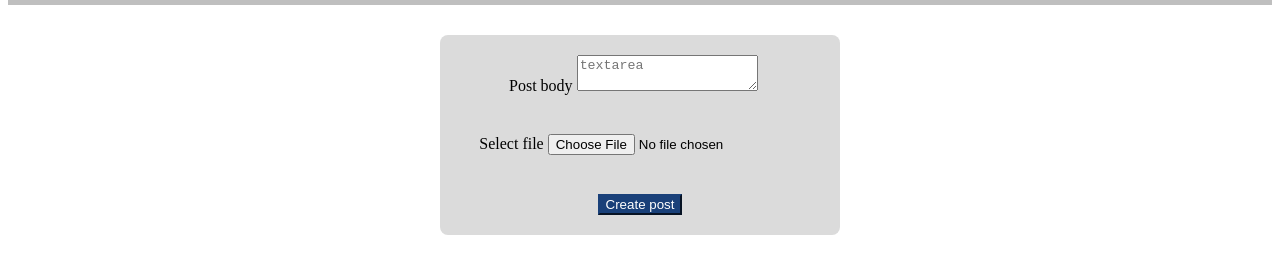
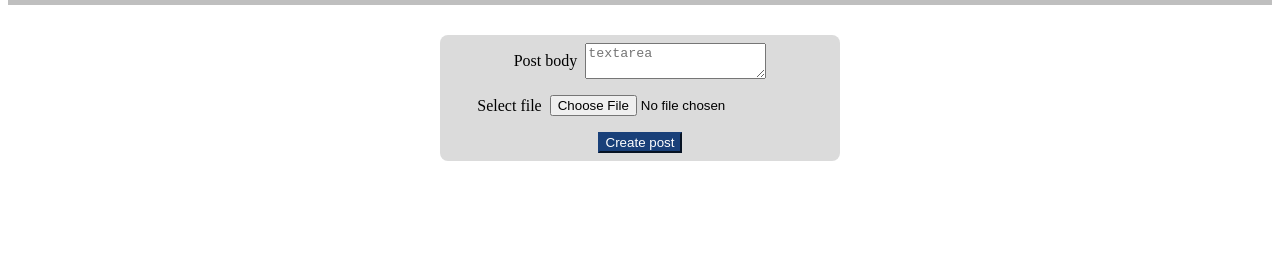
Before and after one commit to yoshiwarrior/WAD-Homework1, a plain HTML site: page addPost.html in a window 1280 px wide. Shown: the part 71-344 px from the top of the page. Drawn offline with Linux system fonts and the light colour scheme.

Commit message:
added more selectors to css

```diff
--- a/addPost.html
+++ b/addPost.html
@@ -26,7 +26,7 @@
                     <label for="post_input">Post body</label>
                     <textarea name="fbody" id="post_input" placeholder="textarea" required></textarea>
                 </div>
-                <div>
+                <div class="post_input">
                     <label for="file_input">Select file</label>
                     <input name="ffile" type="file">
                 </div>
--- a/assets/css/addPost.css
+++ b/assets/css/addPost.css
@@ -16,21 +16,32 @@ main > form{
     flex-direction: column;
     align-items: center;
     justify-content: space-around;
-    width: 400px;
-    height: 200px;
+    max-width: 400px;
+    max-height: 200px;
     margin: 30px auto;
     background-color: #dbdbdb;
     border-radius: 8px;
 }
 
+label + textarea {
+    margin-left: 8px;
+}
+
+label ~ input {
+    margin-left: 8px;
+}
 
 .submit_button {
     background-color: #194079;
     border-color: #194079;
     color: white;
+    margin: 8px;
 
 }
 
-#post_input {
-    margin-right: 1em;
+.post_input {
+    display: flex;
+    flex-direction: row;
+    align-items: center;
+    margin: 8px auto;
 }
```
